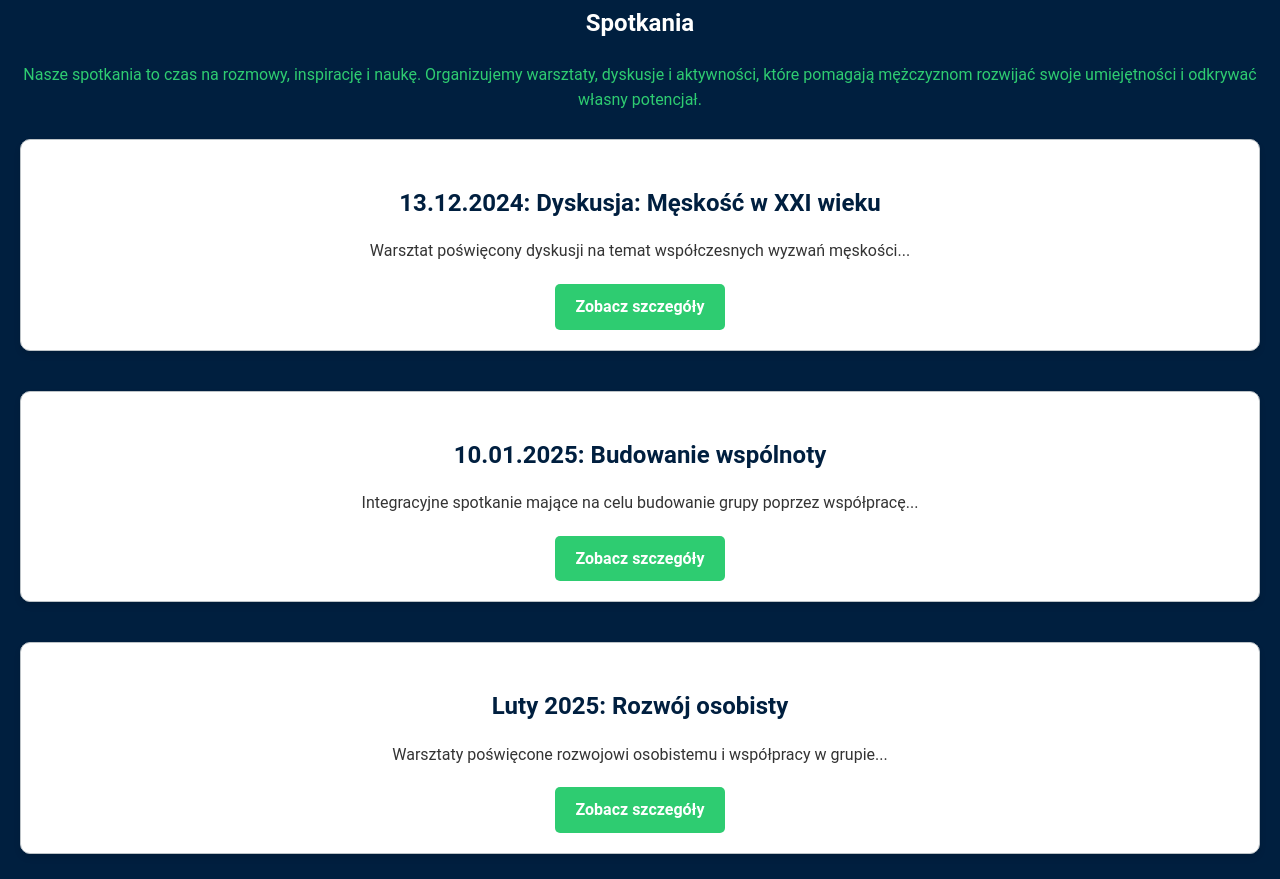
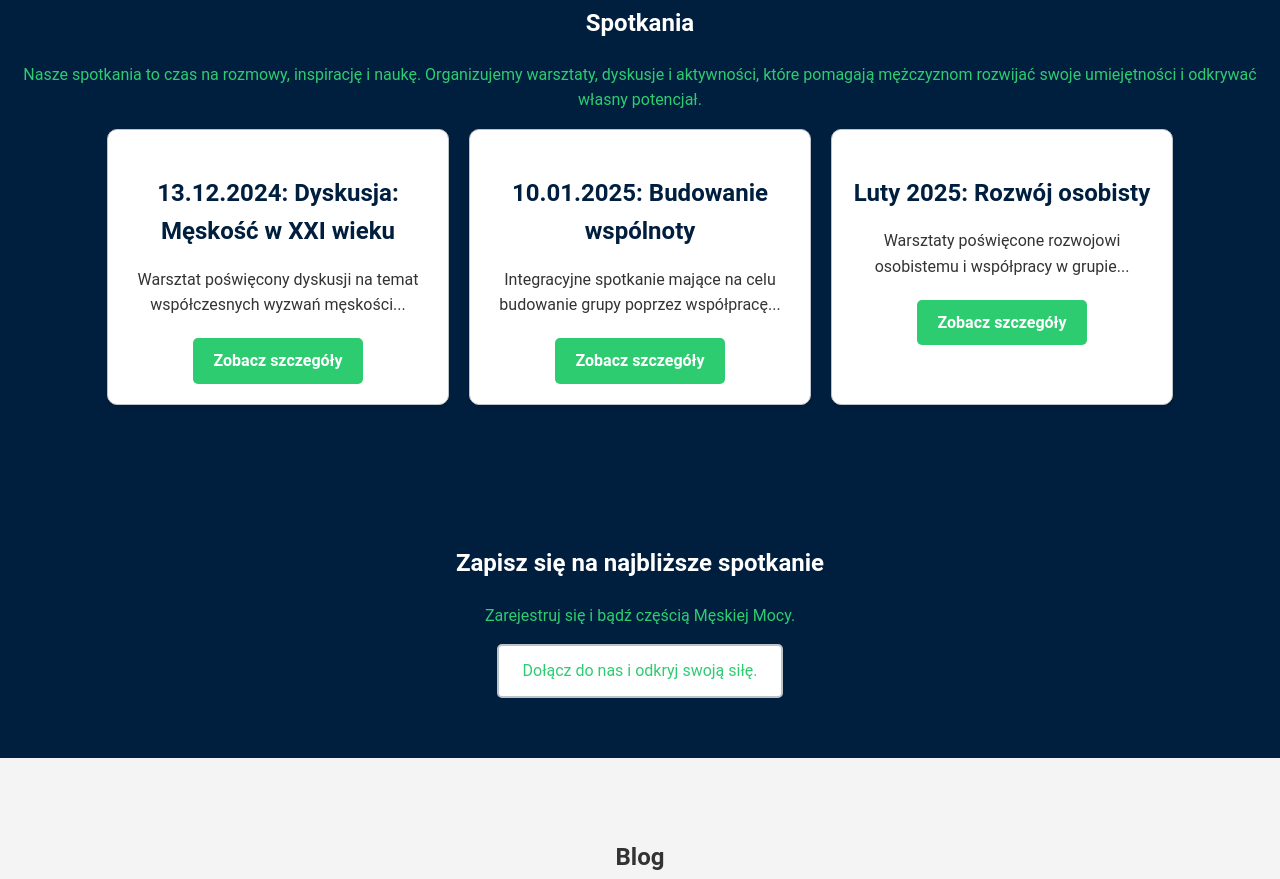
Before and after one commit to meska-moc/meska-moc, a plain HTML site: page index.html in a window 1280 px wide. Shown: the part 1320-2199 px from the top of the page. Drawn offline with Linux system fonts and the light colour scheme.

Commit message:
Update styles.css

```diff
--- a/styles.css
+++ b/styles.css
@@ -422,7 +422,3 @@ video {
         margin: 0 10px;
     }
 }
-.card {
-    width: 100%; /* Dostosuj szerokość do małych ekranów */
-    margin: 10px 0;
-}
```
